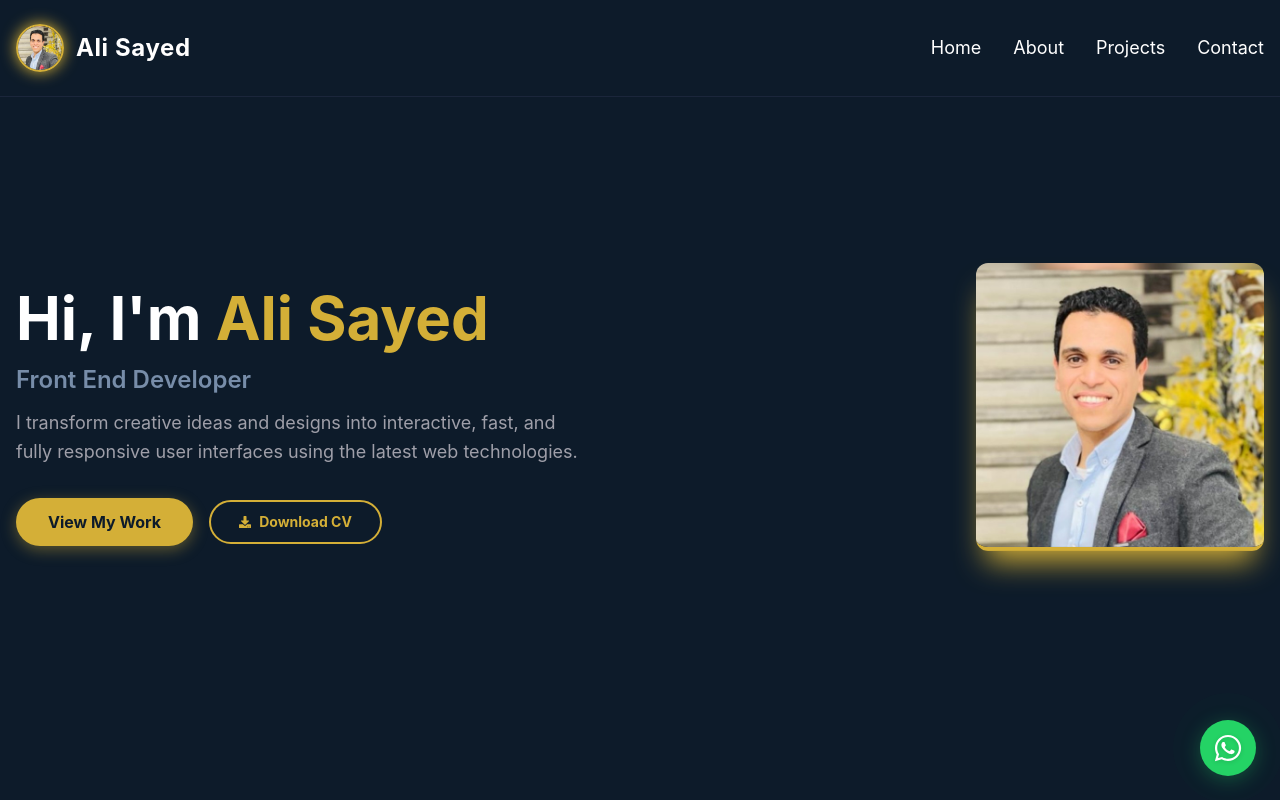
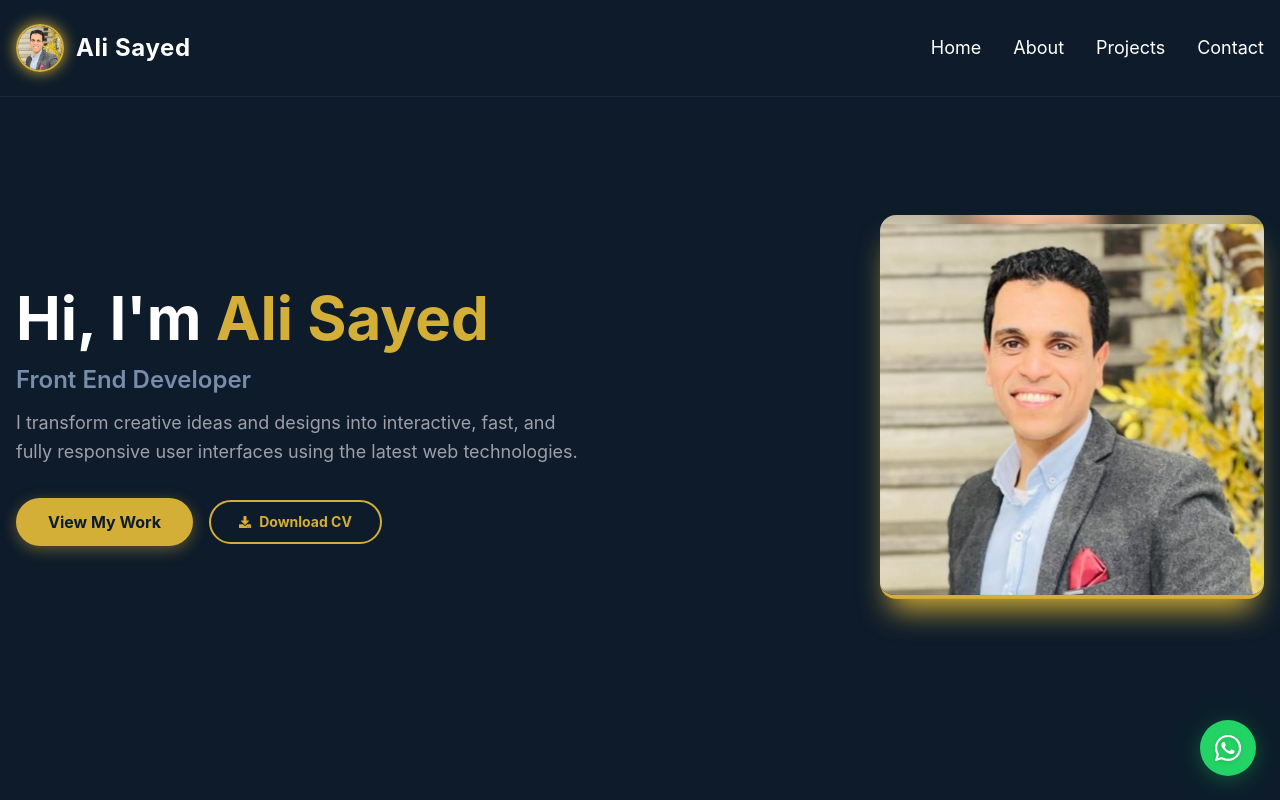
Before and after one commit to Ali-Ellithey/portfolio, a React (Vite) app: page / in a window 1280 px wide. Shown: the top 800 px of the page. Built offline with nearby package versions, Linux system fonts and the light colour scheme; a web font is replaced by a local one.

Commit message:
design: enhance hero image section scalability

```diff
--- a/src/sections/Hero.jsx
+++ b/src/sections/Hero.jsx
@@ -15,13 +15,13 @@ export const Hero = () => {
           <motion.div
             animate={{ y: [0, -12, 0] }}
             transition={{ duration: 4, repeat: Infinity, ease: "easeInOut" }}
-            className="w-64 h-auto md:w-72 rounded-xl overflow-hidden border-b-4 border-highlight"
+            className="w-64 h-64 sm:w-72 sm:h-72 md:w-80 md:h-80 lg:w-96 lg:h-96 aspect-square rounded-2xl overflow-hidden border-b-4 border-highlight"
             style={{ boxShadow: "0 20px 30px -10px #d4af37" }}
           >
             <img
               src={MyProfilePic}
               alt="Ali Sayed"
-              className="w-full h-auto object-contain" // 👈 غيرنا الطول لـ auto والكلاس لـ contain
+              className="w-full h-full object-cover object-top"
             />
           </motion.div>
         </motion.div>
```
